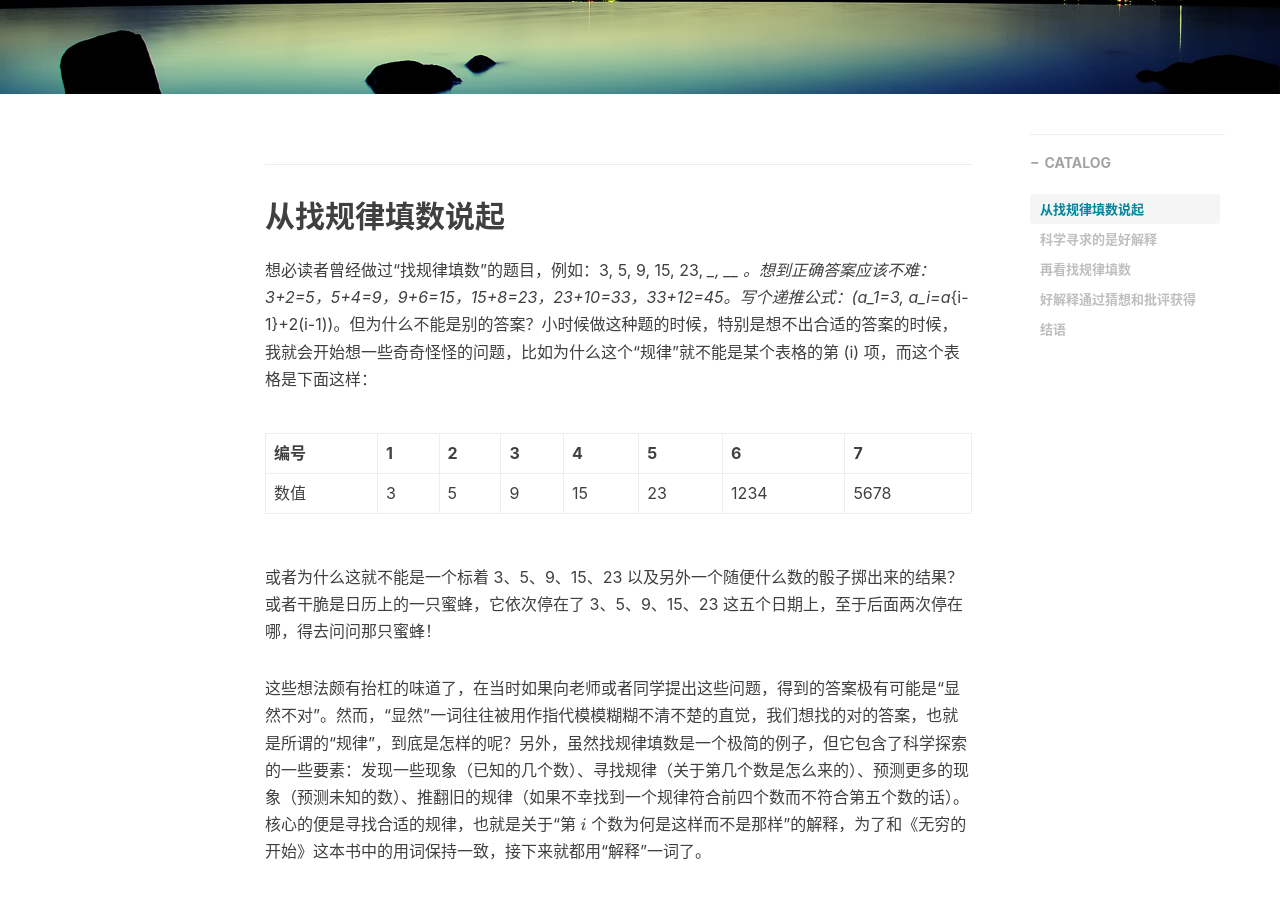
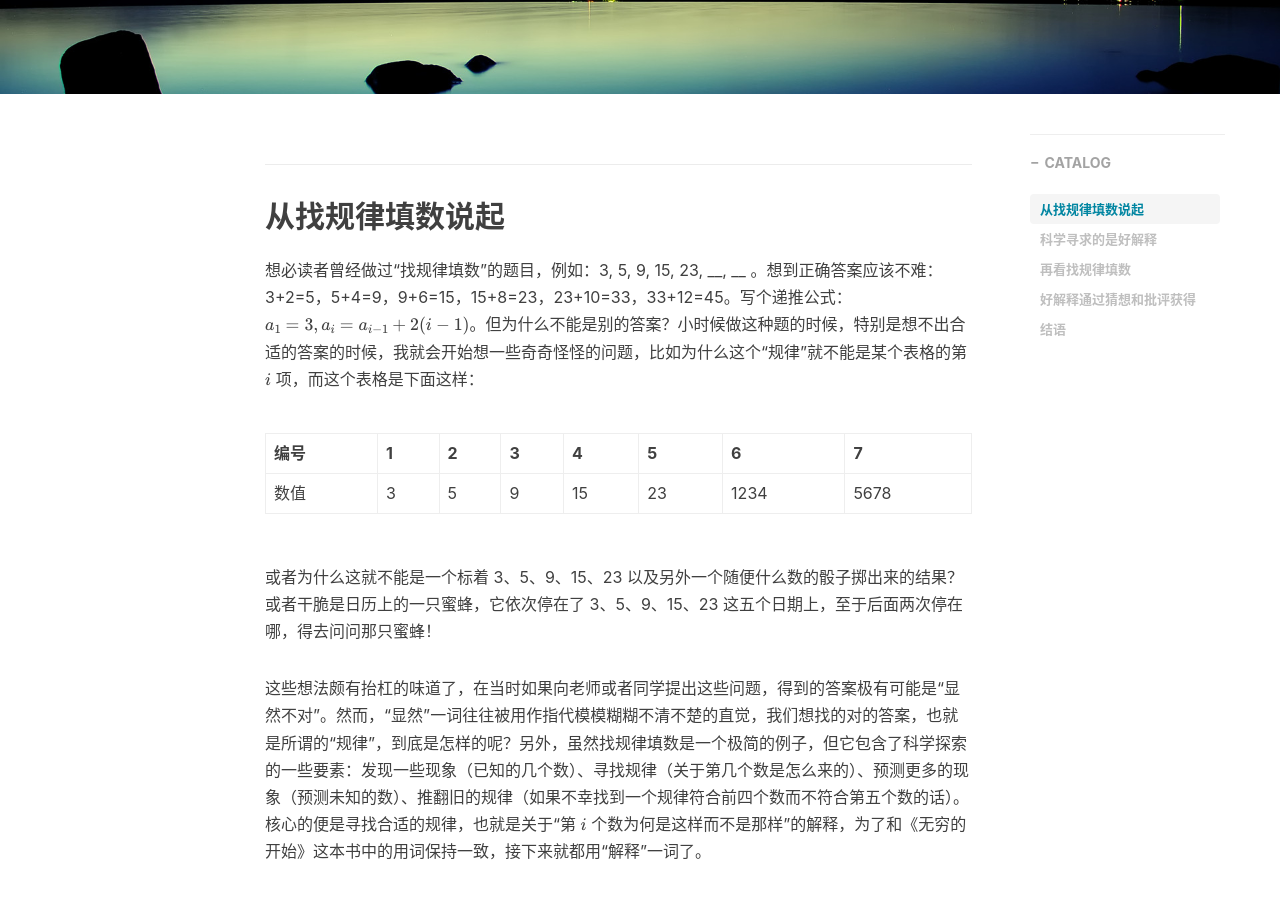
Before and after one commit to shengliangd/shengliangd.github.io, a Jekyll site: the page built from _posts/2022-03-06-we-dont-know-we-know.md, in a window 1280 px wide and 900 px high, scrolled down 423 px. Built offline with Jekyll 4.4.1, drawn with Linux system fonts in a browser that asks for light colours; nearby versions of some CDN libraries; formulas are drawn with MathJax 3; comment, search, counter and statistics services are not loaded.

Commit message:
fix formula

```diff
--- a/_posts/2022-03-06-we-dont-know-we-know.md
+++ b/_posts/2022-03-06-we-dont-know-we-know.md
@@ -11,7 +11,7 @@ published: True
 
 ## 从找规律填数说起
 
-想必读者曾经做过“找规律填数”的题目，例如：3, 5, 9, 15, 23, __, __ 。想到正确答案应该不难：3+2=5，5+4=9，9+6=15，15+8=23，23+10=33，33+12=45。写个递推公式：\(a_1=3, a_i=a_{i-1}+2(i-1)\)。但为什么不能是别的答案？小时候做这种题的时候，特别是想不出合适的答案的时候，我就会开始想一些奇奇怪怪的问题，比如为什么这个“规律”就不能是某个表格的第 \(i\) 项，而这个表格是下面这样：
+想必读者曾经做过“找规律填数”的题目，例如：3, 5, 9, 15, 23, \_\_, \_\_ 。想到正确答案应该不难：3+2=5，5+4=9，9+6=15，15+8=23，23+10=33，33+12=45。写个递推公式：$a_1=3, a_i=a_{i-1}+2(i-1)$。但为什么不能是别的答案？小时候做这种题的时候，特别是想不出合适的答案的时候，我就会开始想一些奇奇怪怪的问题，比如为什么这个“规律”就不能是某个表格的第 $i$ 项，而这个表格是下面这样：
 
 | 编号  | 1   | 2   | 3   | 4   | 5   | 6   | 7   |
 | --- | --- | --- | --- | --- | --- | --- | --- |
@@ -35,7 +35,7 @@ published: True
 
 好解释的第二个特点是具有延伸性：**好解释不仅能解释它原本想要被用来解释的现象，还能解释先前完全没有观测到的现象**。在找规律填数的例子里，基于递推公式的解释不仅能给出我们想要的第六项第七项，还有往后的无穷多项，而这解释本身并不需要把自己变得无穷长。相比之下，基于表格的解释需要给出一个无穷长的表格；骰子和蜜蜂似乎不具有这样的问题，因为对它们来说只是重复一下先前的操作而已。古希腊神话对季节变化的解释则只适用于北半球，当然，古希腊人并不知道在世界的另一部分，季节变化情况是另一个样子。
 
-延伸性似乎还有着更深刻的物理内涵。找规律填数的例子里，这个数列能够被简单的递推公式描述完全是因为我是按照递推公式写出来的嘛，假如我故意把其中几项替换成随便其他什么数字，就会让做这个题的人感到很困惑了，比如：3, 5, 100, 15, 23, __, __。这个时候，递推公式就需要加一条 $a_3=100$，完全破坏了原有的简洁，变得和打表格差不多了！幸运的是目前看来我们所处的物理世界并没有这么无赖——一个不受外力作用的（宏观、低速）球体的位移总是能被 $x=vt$ 相当准确地描述，不需要加上诸如 $t=3s$ 时 $x=5m$ 这样的限制。假如物理世界遵循其他奇奇怪怪的规律，比如一个描述了各种特例的表格，又或者简洁的公式附带某个范围内的特殊值，那么物理学的发展必定会更加困难。我们所处的物理世界似乎本身就遵循着一些具有延伸性的好解释。为什么不能是一些丑陋的表格呢？是因为只有遵循好解释的宇宙才能存在吗？是我们恰好待在一个遵循好解释的宇宙中吗？还是只有遵循好解释的宇宙才能产生能够思考这类问题的存在？回答这些问题都有待科学进一步发展。
+延伸性似乎还有着更深刻的物理内涵。找规律填数的例子里，这个数列能够被简单的递推公式描述完全是因为我是按照递推公式写出来的嘛，假如我故意把其中几项替换成随便其他什么数字，就会让做这个题的人感到很困惑了，比如：3, 5, 100, 15, 23, \_\_, \_\_。这个时候，递推公式就需要加一条 $a_3=100$，完全破坏了原有的简洁，变得和打表格差不多了！幸运的是目前看来我们所处的物理世界并没有这么无赖——一个不受外力作用的（宏观、低速）球体的位移总是能被 $x=vt$ 相当准确地描述，不需要加上诸如 $t=3s$ 时 $x=5m$ 这样的限制。假如物理世界遵循其他奇奇怪怪的规律，比如一个描述了各种特例的表格，又或者简洁的公式附带某个范围内的特殊值，那么物理学的发展必定会更加困难。我们所处的物理世界似乎本身就遵循着一些具有延伸性的好解释。为什么不能是一些丑陋的表格呢？是因为只有遵循好解释的宇宙才能存在吗？是我们恰好待在一个遵循好解释的宇宙中吗？还是只有遵循好解释的宇宙才能产生能够思考这类问题的存在？回答这些问题都有待科学进一步发展。
 
 顺带一提，人们也经常把这类难题归因给一些**具有主观能动性并且能超越物理规律操纵事物的神秘存在**，比如“上帝创造了这个宇宙”、“我们不能以凡人之思想去窥测上帝的想法”。这样的归因导致这类解释不具备“难以改变”这一特点，因为“上帝的想法”就具有无限变化能力——对于任何现象都可以用“上帝是这样想的而不是那样想的”、“上帝认为这样更好，只是我们不理解”来解释。它们看似具有很强的延伸性——神秘存在可以为一切现象背锅，但实际上它们的延伸性极差：借助那些解释，你只能对每件事情本身说“神秘存在是这么决定的”，这无异于给每种情况打个表格（想想前面找规律填数里打表格的耍赖方法）。
 
```
